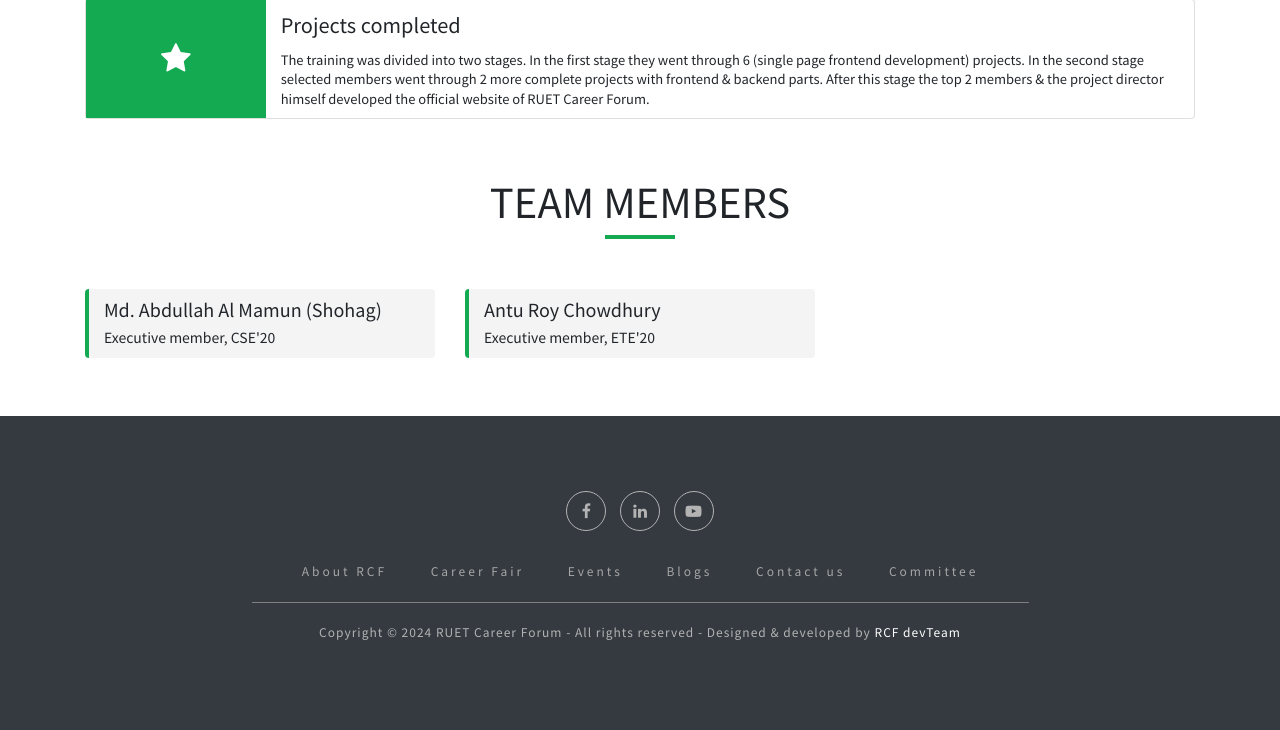
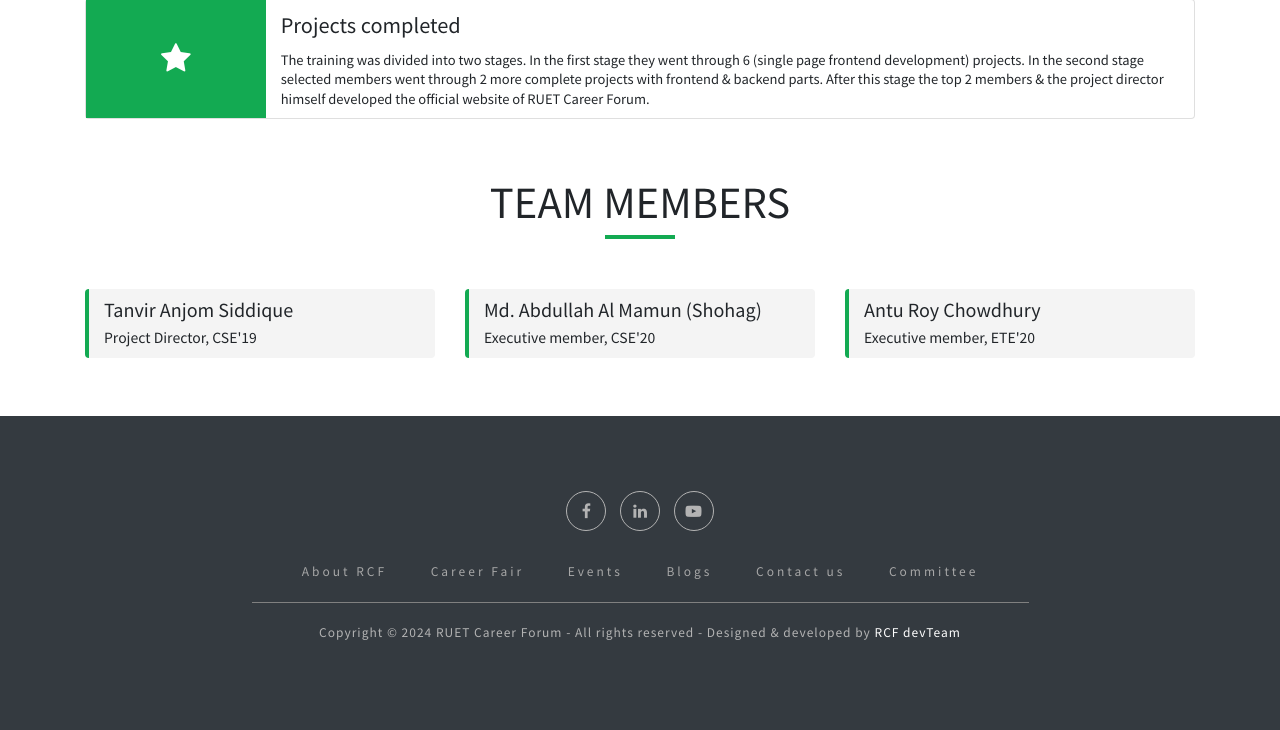
Before and after one commit to tanvirsweb/RCF_public_html, a PHP site: page /teams/devTeam in a window 1280 px wide. Shown: the part 1480-2210 px from the top of the page. Run offline with PHP 8.4, Linux system fonts and the light colour scheme.

Commit message:
team members updated April 2024

```diff
--- a/teams/business-team/teamMembers.php
+++ b/teams/business-team/teamMembers.php
@@ -35,15 +35,15 @@
             <h5> Executive Member, ME'20 </h5>
         </div>
     </div>
+</div>
+
+<div class="row collapse" id="collapsibleMembers">
     <div class="memberCol col-12 col-md-6 col-lg-4">
         <div class="card">
             <h3> Arfanul Alam Tonoy</h3>
             <h5> Executive Member, CE'20 </h5>
         </div>
     </div>
-</div>
-
-<div class="row collapse" id="collapsibleMembers">
     <div class="memberCol col-12 col-md-6 col-lg-4">
         <div class="card">
             <h3> Tuba Khan </h3>
--- a/teams/devTeam/teamMembers.php
+++ b/teams/devTeam/teamMembers.php
@@ -1,4 +1,10 @@
 <div class="row" id="team-members-showing">
+    <div class="memberCol col-12 col-md-6 col-lg-4">
+        <div class="card">
+            <h3> Tanvir Anjom Siddique </h3>
+            <h5> Project Director, CSE'19 </h5>
+        </div>
+    </div>
     <div class="memberCol col-12 col-md-6 col-lg-4">
         <div class="card">
             <h3> Md. Abdullah Al Mamun (Shohag) </h3>
```
Also changed, not shown: teams/content-team/teamMembers.php (+6 -6 lines).
